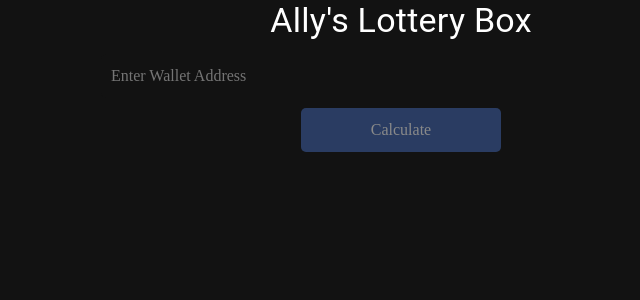
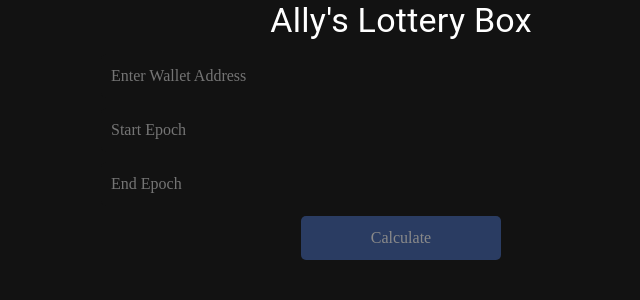
Before and after one commit to DBMystenlabs/alley-loterry-box-ui, a React (Vite) app: page / in a window 1280 px wide. Shown: the top 300 px of the page, without its empty margins (239-879 px from the left). Built offline with nearby package versions, Linux system fonts and the light colour scheme; what @mysten/dapp-kit, @mysten/sui.js, @radix-ui/themes would draw is missing.

Commit message:
Modified functions for Alley-lottery-box-v2

```diff
--- a/src/App.tsx
+++ b/src/App.tsx
@@ -17,25 +17,34 @@ const App: React.FC = () => {
   const [isSearching, setIsSearching] = useState(false);
   const [openSnackbar, setOpenSnackbar] = useState(false);
 
-  const handleSearch = async (address: string) => {
+
+    const handleSearch = async (address: string, startEpoch: string, endEpoch: string) => {
       if (isSearching) return;
       setIsSearching(true);
 
       try {
-      const url = new URL('https://k6dc2hc344kbuw4zjrxdq2m6wy0yxnxc.lambda-url.us-east-1.on.aws/');
-      url.searchParams.append('address', address);
+        const requestBody = {
+          wallet_address: address,
+          start_epoch: parseInt(startEpoch),
+          end_epoch: parseInt(endEpoch)
+        };
 
-      const response = await fetch(url.toString(), { method: 'GET' });
+        const response = await fetch('https://oew5h4gstfko43dzfzzll6sz4i0stnyq.lambda-url.us-east-1.on.aws/', {
+          method: 'POST',
+          headers: {
+            'Content-Type': 'application/json'
+          },
+          body: JSON.stringify(requestBody)
+        });
 
         if (!response.ok) {
           throw new Error(`HTTP error! Status: ${response.status}`);
         }
 
-      const responseBody = await response.text();
-      const data = JSON.parse(responseBody);
+        const data = await response.json();
 
         if (data.records_found) {
-        setS3Link(data.message);
+          setS3Link(data.download_url);
         } else {
           setS3Link(null);
           setOpenSnackbar(true);
@@ -46,6 +55,8 @@ const App: React.FC = () => {
         setIsSearching(false);
       }
     };
+
+
 
   return (
     <ThemeProvider theme={theme}>
--- a/src/components/SearchBar.tsx
+++ b/src/components/SearchBar.tsx
@@ -1,21 +1,28 @@
+// SearchBar.tsx
 import React, { useState } from 'react';
 import '../styles/SearchBar.css';
 
 interface SearchBarProps {
-  onSearch: (address: string) => void;
+  onSearch: (address: string, startEpoch: string, endEpoch: string) => void;
   isSearching: boolean;
-  hideCalculateButton: boolean;  // Added prop
+  hideCalculateButton: boolean;
 }
 
 const SearchBar: React.FC<SearchBarProps> = ({ onSearch, isSearching, hideCalculateButton }) => {
   const [address, setAddress] = useState('');
+  const [startEpoch, setStartEpoch] = useState('');
+  const [endEpoch, setEndEpoch] = useState('');
   const walletAddressPattern = /^0x[a-fA-F0-9]{64}$/;
+  const epochPattern = /^\d+$/; // Regular expression for integer values
 
   const isValidAddress = walletAddressPattern.test(address);
+  const isValidStartEpoch = epochPattern.test(startEpoch);
+  const isValidEndEpoch = epochPattern.test(endEpoch);
+  const isFormValid = isValidAddress && isValidStartEpoch && isValidEndEpoch;
 
   const handleSearchClick = () => {
-    if (isValidAddress) {
-      onSearch(address);
+    if (isFormValid) {
+      onSearch(address, startEpoch, endEpoch);
     }
   };
 
@@ -29,14 +36,31 @@ const SearchBar: React.FC<SearchBarProps> = ({ onSearch, isSearching, hideCalcul
         disabled={isSearching}
         className={!isValidAddress && address !== '' ? 'error' : ''}
       />
-      {!isValidAddress && address !== '' && (
-        <p className="error-message">Invalid Address</p>
+      <input
+        type="text"
+        placeholder="Start Epoch"
+        value={startEpoch}
+        onChange={(e) => setStartEpoch(e.target.value)}
+        disabled={isSearching}
+        className={!isValidStartEpoch && startEpoch !== '' ? 'error' : ''}
+      />
+      <input
+        type="text"
+        placeholder="End Epoch"
+        value={endEpoch}
+        onChange={(e) => setEndEpoch(e.target.value)}
+        disabled={isSearching}
+        className={!isValidEndEpoch && endEpoch !== '' ? 'error' : ''}
+      />
+      {!isValidAddress && address !== '' && <p className="error-message">Invalid Address</p>}
+      {(!isValidStartEpoch || !isValidEndEpoch) && startEpoch !== '' && endEpoch !== '' && (
+        <p className="error-message">Invalid Epoch Value</p>
       )}
-      {!hideCalculateButton && (  // Conditional rendering based on hideCalculateButton
+      {!hideCalculateButton && (
         <button
           onClick={handleSearchClick}
-          disabled={isSearching || !isValidAddress}
-          style={{ opacity: (isSearching || !isValidAddress) ? 0.5 : 1 }}
+          disabled={isSearching || !isFormValid}
+          style={{ opacity: (isSearching || !isFormValid) ? 0.5 : 1 }}
         >
           {isSearching ? 'Calculating...' : 'Calculate'}
         </button>
```
Lines whose indentation alone changed are shown as unchanged.
